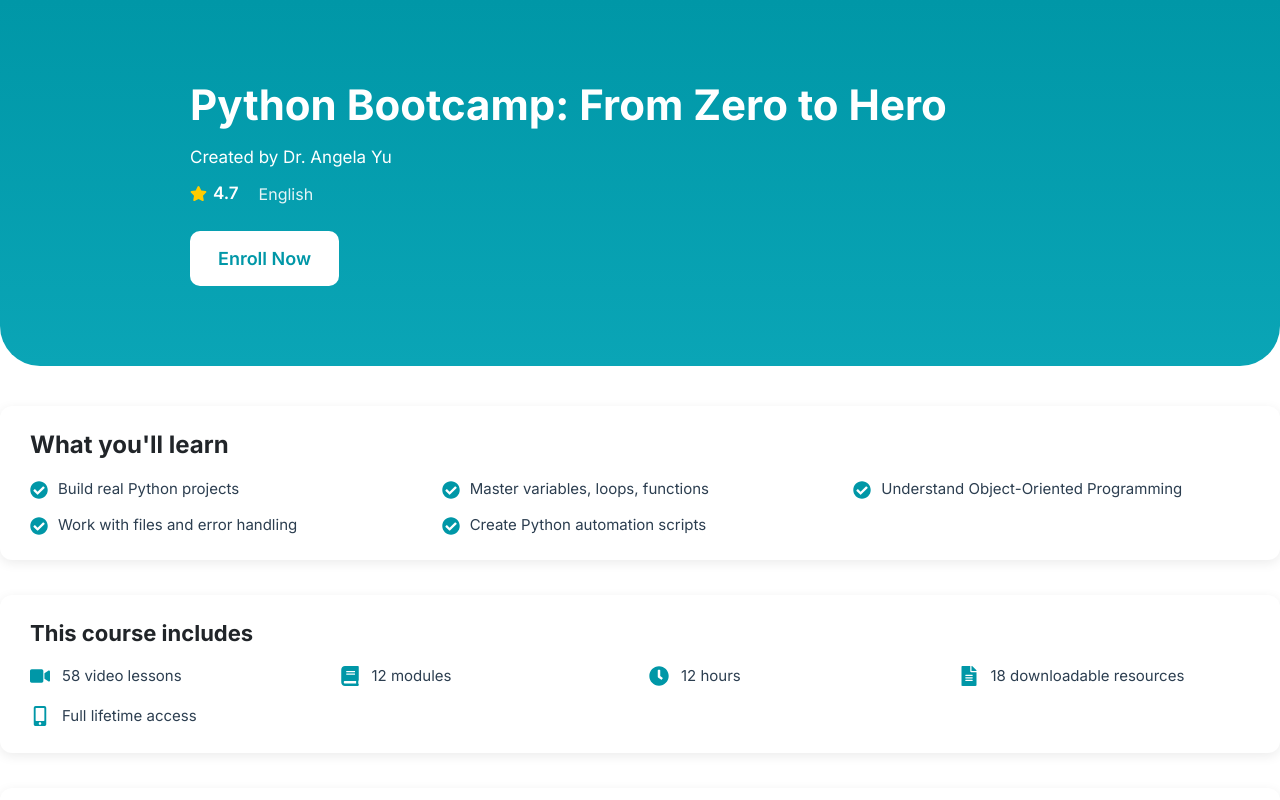
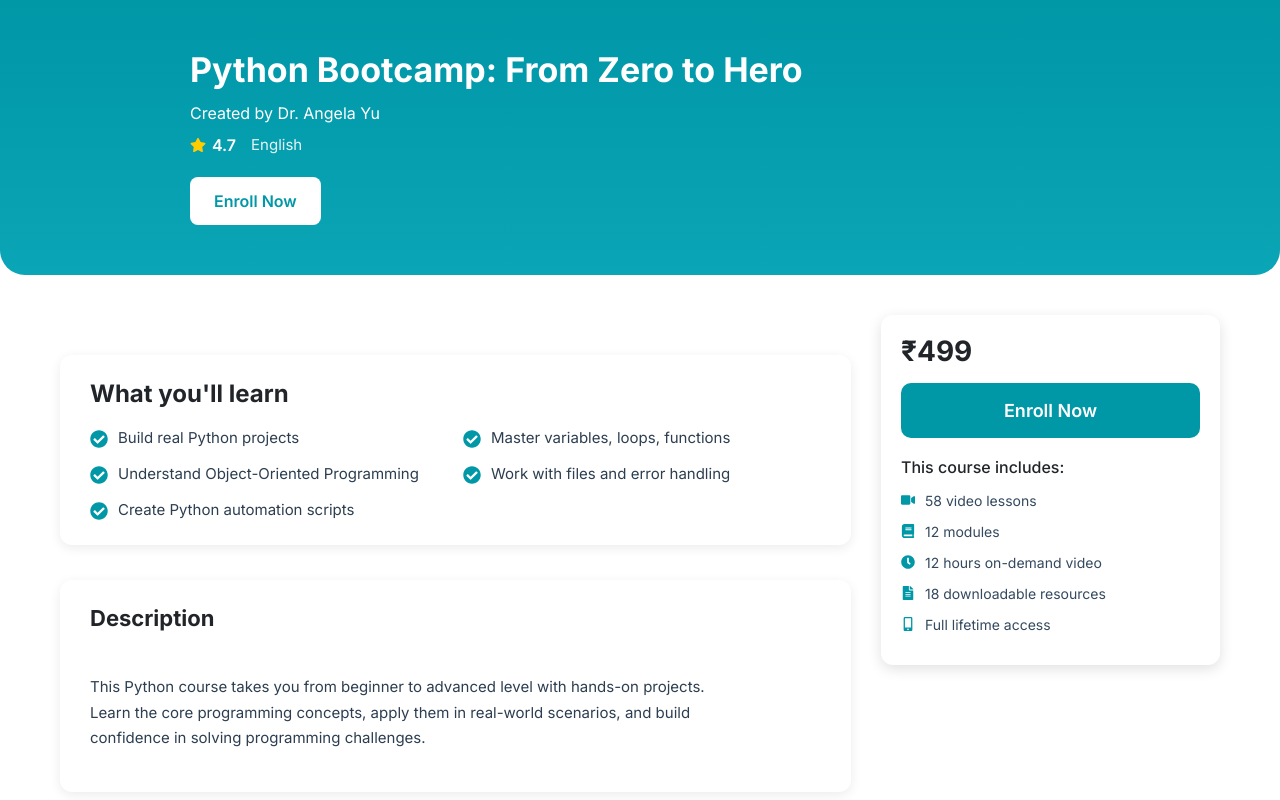
Before and after one commit to geethanjalitconnects/tconnects-frontend, a React (Vite) app: page /course/1/1 in a window 1280 px wide. Shown: the top 800 px of the page. Built offline with nearby package versions, Linux system fonts and the light colour scheme; no server answers.

Commit message:
Updated CourseDetails layout to Udemy-style, added sidebar, 2-column layout and improved banner

```diff
--- a/src/pages/courses/CourseDetails.jsx
+++ b/src/pages/courses/CourseDetails.jsx
@@ -9,17 +9,19 @@ import CourseIncludes from "./components/CourseIncludes";
 import Requirements from "./components/Requirements";
 import Description from "./components/Description";
 import Curriculum from "./components/Curriculum";
+import CourseSidebar from "./components/CourseSidebar";
 
 const CourseDetails = () => {
   const { slug, id } = useParams();
 
-  // TODO: Later fetch from backend using id
-  // For now, temporary sample data:
+  // Temporary sample data until backend connects
   const sampleCourse = {
     title: "Python Bootcamp: From Zero to Hero",
     instructor: "Dr. Angela Yu",
     rating: 4.7,
     language: "English",
+    price: "₹499",
+
     learnPoints: [
       "Build real Python projects",
       "Master variables, loops, functions",
@@ -27,39 +29,41 @@ const CourseDetails = () => {
       "Work with files and error handling",
       "Create Python automation scripts"
     ],
+
     includes: {
       modules: 12,
       videos: 58,
-      duration: "12 hours",
+      duration: "12 hours on-demand video",
       resources: 18,
       access: "Full lifetime access"
     },
+
     requirements: [
-      "No prior experience required",
+      "No prior programming experience required",
       "A computer (Windows/Mac/Linux)",
       "Internet connection"
     ],
+
     description: `
       This Python course takes you from beginner to advanced level with hands-on projects.
-      Learn the core programming concepts, apply them in real-world scenarios, and build confidence
-      in solving programming challenges. This course is perfect for beginners and intermediate
-      developers who want to upgrade their skills.
+      Learn the core programming concepts, apply them in real-world scenarios, and build
+      confidence in solving programming challenges.
     `,
+
     curriculum: [
       {
-        moduleTitle: "Day 1 - Working With Variables in Python",
+        moduleTitle: "Working with Variables",
         lectures: [
           { title: "What you're going to get from this course", duration: "03:27", preview: true },
-          { title: "START HERE", duration: "02:53", preview: false },
-          { title: "Downloadable Resources & Tips", duration: "04:22", preview: true },
-          { title: "Day 1 Goals", duration: "02:30", preview: false }
+          { title: "START HERE", duration: "02:53" },
+          { title: "Downloadable Resources & Tips", duration: "04:22", preview: true }
         ]
       },
       {
-        moduleTitle: "Day 2 - Control Flow & Loops",
+        moduleTitle: "Control Flow & Loops",
         lectures: [
           { title: "If/Else Statements", duration: "05:20" },
-          { title: "For Loop Deep Dive", duration: "06:40" },
+          { title: "For Loop Deep Dive", duration: "06:40" }
         ]
       }
     ]
@@ -68,7 +72,7 @@ const CourseDetails = () => {
   return (
     <div className="course-details-page">
 
-      {/* =================== BANNER =================== */}
+      {/* HERO BANNER */}
       <CourseBanner
         title={sampleCourse.title}
         instructor={sampleCourse.instructor}
@@ -76,22 +80,31 @@ const CourseDetails = () => {
         language={sampleCourse.language}
       />
 
-      <div className="course-details-container">
+      {/* MAIN TWO-COLUMN LAYOUT */}
+      <div className="course-main-layout">
 
-        {/* =================== WHAT YOU WILL LEARN =================== */}
-        <WhatYouWillLearn points={sampleCourse.learnPoints} />
+        {/* LEFT CONTENT */}
+        <div className="course-left">
 
-        {/* =================== COURSE INCLUDES =================== */}
-        <CourseIncludes includes={sampleCourse.includes} />
+          <WhatYouWillLearn points={sampleCourse.learnPoints} />
 
-        {/* =================== REQUIREMENTS =================== */}
-        <Requirements requirements={sampleCourse.requirements} />
+          <Description text={sampleCourse.description} />
 
-        {/* =================== DESCRIPTION =================== */}
-        <Description text={sampleCourse.description} />
+          <Requirements requirements={sampleCourse.requirements} />
 
-        {/* =================== CURRICULUM =================== */}
-        <Curriculum curriculum={sampleCourse.curriculum} />
+          <CourseIncludes includes={sampleCourse.includes} />
+
+          <Curriculum curriculum={sampleCourse.curriculum} />
+
+        </div>
+
+        {/* RIGHT SIDEBAR (Sticky) */}
+        <div className="course-right">
+          <CourseSidebar
+            price={sampleCourse.price}
+            includes={sampleCourse.includes}
+          />
+        </div>
 
       </div>
     </div>
--- /dev/null
+++ b/src/pages/courses/components/CourseSidebar.jsx
@@ -0,0 +1,27 @@
+import React from "react";
+import "../styles/CourseDetails.css";
+import { FaCheck, FaClock, FaVideo, FaBook, FaFileAlt, FaMobileAlt } from "react-icons/fa";
+
+const CourseSidebar = ({ price, includes }) => {
+  return (
+    <div className="course-sidebar">
+
+      <h3 className="sidebar-price">{price}</h3>
+
+      <button className="sidebar-enroll-btn">Enroll Now</button>
+
+      <div className="sidebar-includes">
+        <h4>This course includes:</h4>
+
+        <div className="sidebar-include-item"><FaVideo /> {includes.videos} video lessons</div>
+        <div className="sidebar-include-item"><FaBook /> {includes.modules} modules</div>
+        <div className="sidebar-include-item"><FaClock /> {includes.duration}</div>
+        <div className="sidebar-include-item"><FaFileAlt /> {includes.resources} downloadable resources</div>
+        <div className="sidebar-include-item"><FaMobileAlt /> {includes.access}</div>
+
+      </div>
+    </div>
+  );
+};
+
+export default CourseSidebar;
--- a/src/pages/courses/components/Curriculum.jsx
+++ b/src/pages/courses/components/Curriculum.jsx
@@ -11,7 +11,7 @@ const Curriculum = ({ curriculum = [] }) => {
         {curriculum.map((module, index) => (
           <ModuleAccordion
             key={index}
-            moduleTitle={module.moduleTitle}
+            moduleTitle={`Module ${index + 1} — ${module.moduleTitle}`}
             lectures={module.lectures}
           />
         ))}
--- a/src/pages/courses/styles/CourseDetails.css
+++ b/src/pages/courses/styles/CourseDetails.css
@@ -1,17 +1,17 @@
 /* =====================================================
-   COURSE BANNER (HERO SECTION)
+   COURSE BANNER (HERO SECTION) — Udemy Style
    ===================================================== */
 
 .course-banner {
   background: linear-gradient(180deg, #0097a7 0%, #0aa5b6 100%);
-  padding: 80px 20px;
+  padding: 50px 20px; /* reduced height */
   color: white;
   text-align: left;
   display: flex;
   justify-content: center;
-  border-bottom-left-radius: 40px;
-  border-bottom-right-radius: 40px;
-  margin-top: 0; /* We remove header anyway */
+  border-bottom-left-radius: 25px; /* smaller corner */
+  border-bottom-right-radius: 25px;
+  margin-top: 0;
 }
 
 .course-banner-content {
@@ -21,30 +21,30 @@
 
 /* Title */
 .course-title {
-  font-size: 42px;
+  font-size: 34px; /* reduced from 42px */
   font-weight: 700;
-  margin-bottom: 15px;
+  margin-bottom: 10px;
 }
 
 /* Instructor */
 .course-instructor {
-  font-size: 17px;
-  margin-bottom: 10px;
+  font-size: 16px;
+  margin-bottom: 8px;
 }
 
 /* Rating + Language Row */
 .course-meta-row {
   display: flex;
-  gap: 20px;
+  gap: 15px;
   align-items: center;
-  font-size: 16px;
-  margin-bottom: 25px;
+  font-size: 15px;
+  margin-bottom: 20px;
 }
 
 .course-rating {
   display: flex;
   align-items: center;
-  font-size: 17px;
+  font-size: 16px;
   font-weight: 600;
 }
 
@@ -54,19 +54,19 @@
 }
 
 .course-language {
-  font-size: 16px;
+  font-size: 15px;
   opacity: 0.9;
 }
 
 /* Enroll Button */
 .course-enroll-btn {
-  padding: 14px 28px;
+  padding: 12px 24px; /* smaller button */
   background: white;
   color: #0097a7;
-  font-size: 18px;
+  font-size: 16px;
   font-weight: 600;
   border: none;
-  border-radius: 10px;
+  border-radius: 8px;
   cursor: pointer;
   transition: all 0.25s ease;
 }
@@ -75,6 +75,83 @@
   background: #f1fefe;
   transform: translateY(-2px);
 }
+
+
+/* ======================================================
+   2-COLUMN LAYOUT
+   ====================================================== */
+
+.course-main-layout {
+  display: flex;
+  gap: 30px;
+  max-width: 1200px;
+  margin: 40px auto;
+  padding: 0 20px;
+}
+
+.course-left {
+  flex: 0.7;
+}
+
+.course-right {
+  flex: 0.3;
+  position: sticky;
+  top: 100px;
+}
+
+/* ======================================================
+   SIDEBAR
+   ====================================================== */
+
+.course-sidebar {
+  background: #ffffff;
+  padding: 20px;
+  border-radius: 12px;
+  box-shadow: 0px 4px 14px rgba(0, 0, 0, 0.12);
+}
+
+.sidebar-price {
+  font-size: 28px;
+  font-weight: 700;
+  margin-bottom: 15px;
+}
+
+.sidebar-enroll-btn {
+  width: 100%;
+  padding: 14px;
+  background: #0097a7;
+  border: none;
+  color: white;
+  font-size: 18px;
+  font-weight: 600;
+  border-radius: 10px;
+  cursor: pointer;
+  margin-bottom: 20px;
+  transition: all 0.25s ease;
+}
+
+.sidebar-enroll-btn:hover {
+  background: #007f8e;
+}
+
+.sidebar-includes h4 {
+  font-size: 16px;
+  margin-bottom: 12px;
+}
+
+.sidebar-include-item {
+  display: flex;
+  align-items: center;
+  gap: 10px;
+  font-size: 14px;
+  margin-bottom: 10px;
+  color: #34495e;
+}
+
+.sidebar-include-item svg {
+  color: #0097a7;
+}
+
 /* ======================================================
    WHAT YOU WILL LEARN
    ====================================================== */
@@ -216,6 +293,10 @@
    CURRICULUM SECTION
    ====================================================== */
 
+/* ======================================================
+   CURRICULUM SECTION
+   ====================================================== */
+
 .curriculum-box {
   margin-top: 35px;
   background: #ffffff;
```
Also changed, not shown: src/App.jsx (indentation only).
